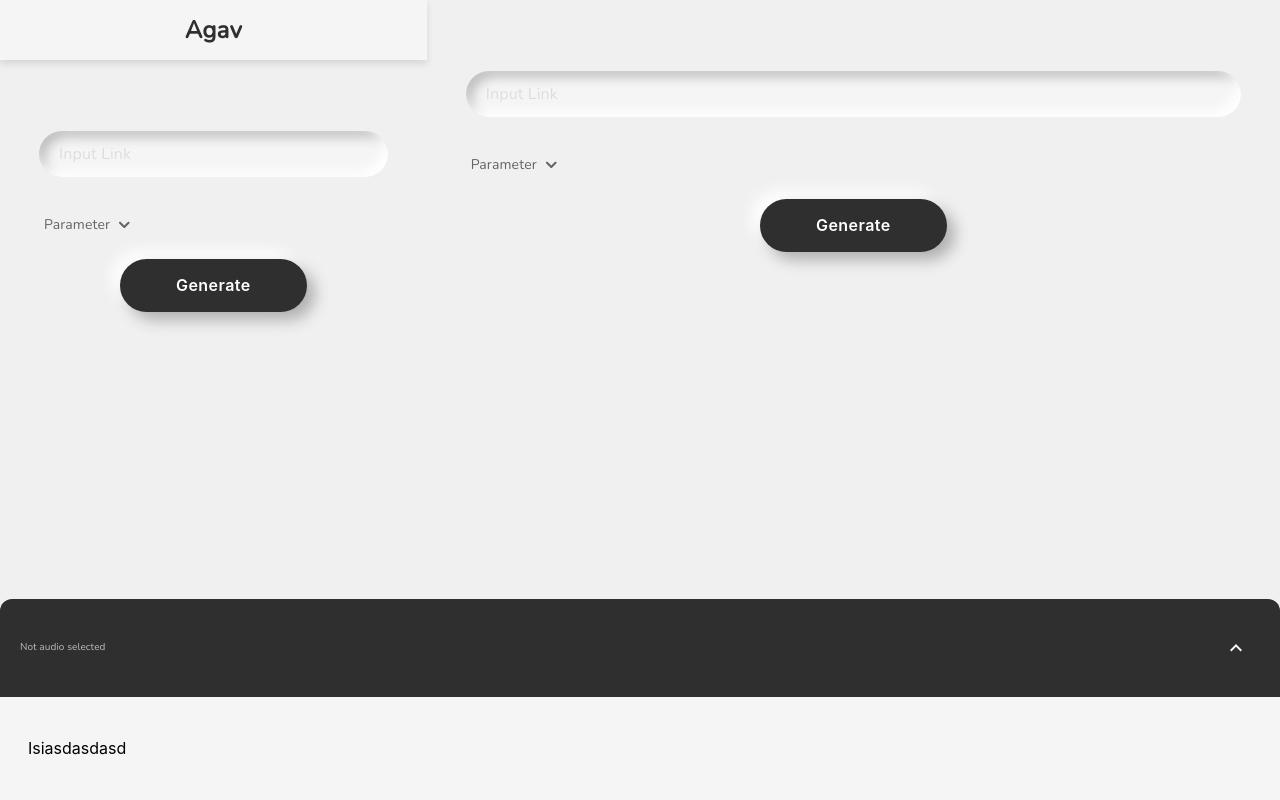
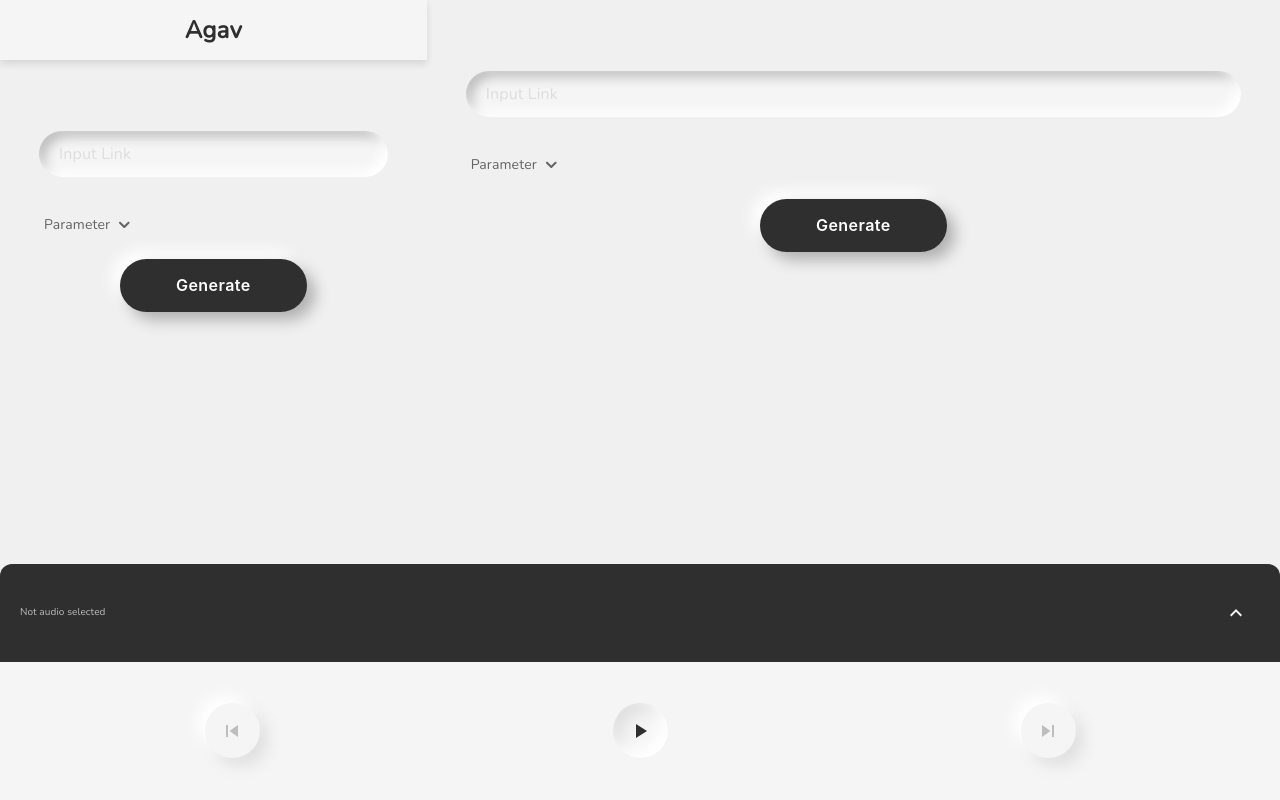
Before and after one commit to CandraJengger/agav, a React (Create React App) app: page / in a window 1280 px wide. Built offline with nearby package versions, Linux system fonts and the light colour scheme.

Commit message:
Create IconButton Component

```diff
--- /dev/null
+++ b/src/components/atom/IconButton/index.js
@@ -0,0 +1,39 @@
+import React from 'react';
+import IconButtonMui from '@material-ui/core/IconButton';
+import { makeStyles } from '@material-ui/core/styles';
+import styles from './styles';
+import colors from '../../../assets/theme/colors';
+
+const useStyles = makeStyles(styles);
+
+const IconButton = ({ icon, style, flat, onClick, ...props }) => {
+  const classes = useStyles();
+
+  const getBoxShadow = () => {
+    if (flat) {
+      return '-8px -8px 16px #FFFFFF, 8px 8px 16px #DFDFDF';
+    }
+
+    return 'inset -8px -8px 16px #FFFFFF, inset 8px 8px 16px #DFDFDF';
+  };
+
+  const getColor = () => {
+    if (flat) {
+      return colors['gray-3'];
+    }
+
+    return colors.primary;
+  };
+
+  return (
+    <IconButtonMui
+      className={classes.iconButton}
+      style={{ ...style, boxShadow: getBoxShadow(), color: getColor() }}
+      onClick={onClick}
+    >
+      {icon}
+    </IconButtonMui>
+  );
+};
+
+export default IconButton;
--- /dev/null
+++ b/src/components/atom/IconButton/styles.js
@@ -0,0 +1,11 @@
+const styles = () => ({
+  iconButton: {
+    height: 55,
+    width: 55,
+    display: 'flex',
+    justifyContent: 'center',
+    alignItems: 'center',
+  },
+});
+
+export default styles;
--- a/src/components/atom/index.js
+++ b/src/components/atom/index.js
@@ -4,5 +4,6 @@ import MainContainer from './MainContainer';
 import Input from './Input';
 import Slider from './Slider';
 import AudioItem from './AudioItem';
+import IconButton from './IconButton';
 
-export { Button, Gap, MainContainer, AudioItem, Input, Slider };
+export { Button, Gap, MainContainer, AudioItem, Input, Slider, IconButton };
--- a/src/components/moleculs/MiniAudio/index.js
+++ b/src/components/moleculs/MiniAudio/index.js
@@ -34,7 +34,7 @@ const MiniAudio = ({
   };
 
   return (
-    <Box className={classes.wrapper} style={(style, { position: getFixed() })}>
+    <Box className={classes.wrapper} style={{ ...style, position: getFixed() }}>
       <Box>
         <Typography className={classes.title}>{audio?.title}</Typography>
         <Typography className={classes.subTitle}>
--- a/src/components/organisms/AudioPlayer/index.js
+++ b/src/components/organisms/AudioPlayer/index.js
@@ -1,16 +1,27 @@
-import React from 'react';
+import React, { useState } from 'react';
 import { makeStyles } from '@material-ui/core/styles';
 import Box from '@material-ui/core/Box';
 import Typography from '@material-ui/core/Typography';
 import ExpandLessIcon from '@material-ui/icons/ExpandLess';
+import SkipPreviousIcon from '@material-ui/icons/SkipPrevious';
+import PlayArrowIcon from '@material-ui/icons/PlayArrow';
+import PauseIcon from '@material-ui/icons/Pause';
+import SkipNextIcon from '@material-ui/icons/SkipNext';
 import styles from './styles';
 import { MiniAudio } from '../../moleculs';
 import colors from '../../../assets/theme/colors';
+import { IconButton } from '../../atom';
 
 const useStyles = makeStyles(styles);
 
 const AudioPlayer = ({ audio }) => {
   const classes = useStyles();
+
+  const [isPlaying, setIsPlaying] = useState(false);
+
+  const togglePlay = () => {
+    setIsPlaying(!isPlaying);
+  };
 
   return (
     <Box className={classes.container}>
@@ -19,7 +30,16 @@ const AudioPlayer = ({ audio }) => {
         customIcon
         icon={<ExpandLessIcon style={{ color: colors.secondary }} />}
       />
-      <Box className={classes.audioSection}>Isiasdasdasd</Box>
+      <Box className={classes.audioSection}>
+        <Box className={classes.audioControl}>
+          <IconButton icon={<SkipPreviousIcon />} flat />
+          <IconButton
+            icon={isPlaying ? <PauseIcon /> : <PlayArrowIcon />}
+            onClick={togglePlay}
+          />
+          <IconButton icon={<SkipNextIcon />} flat />
+        </Box>
+      </Box>
     </Box>
   );
 };
--- a/src/components/organisms/AudioPlayer/styles.js
+++ b/src/components/organisms/AudioPlayer/styles.js
@@ -12,6 +12,10 @@ const styles = () => ({
     padding: '2.6rem 1.75rem',
     backgroundColor: colors.secondary,
   },
+  audioControl: {
+    display: 'flex',
+    justifyContent: 'space-around',
+  },
 });
 
 export default styles;
```
